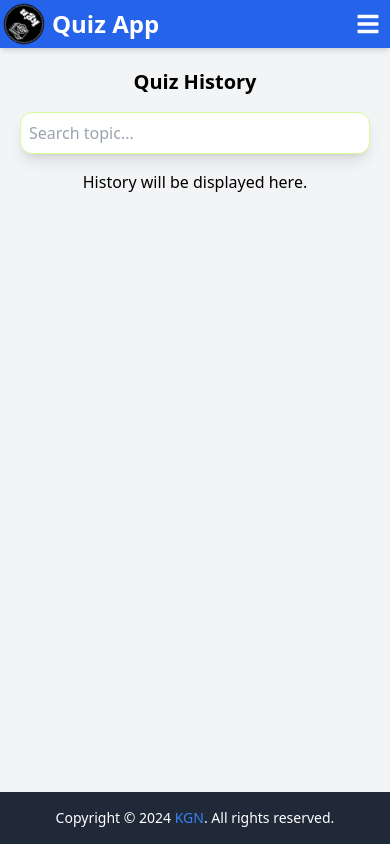
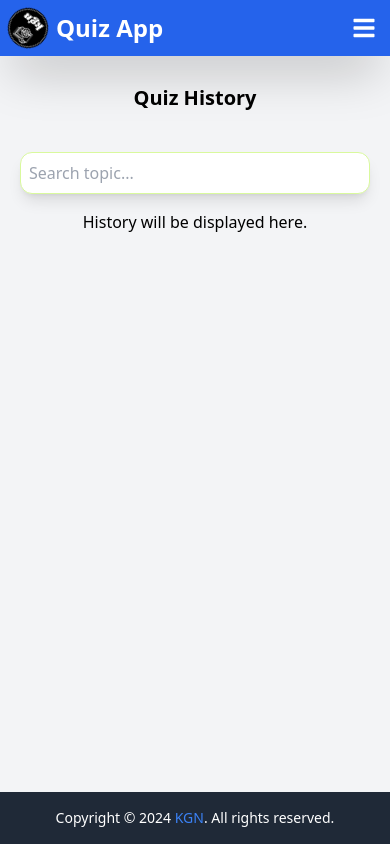
Before and after one commit to kaberege/kgn-fe-reactjs, a React (Vite) app in the folder kgn-quiz-app/: page /history in a window 390 px wide. Built offline with nearby package versions, Linux system fonts and the light colour scheme.

Commit message:
added tranition to the sidebar

```diff
--- a/kgn-quiz-app/src/App.jsx
+++ b/kgn-quiz-app/src/App.jsx
@@ -18,9 +18,9 @@ export default function App() {
   return (
 
     <div className={`${mode && "dark"}`}>
-      <div className="min-h-screen bg-gray-100 flex dark:bg-slate-900 flex-col transition duration-300">
-        <header className="bg-blue-600 dark:bg-slate-600 shadow-md transition duration-300">
-          <div className='max-w-7xl mx-auto flex flex-row items-center text-white p-1 text-center'>
+      <div className="min-h-screen bg-gray-100 flex dark:bg-slate-900 flex-col transition-colors duration-300">
+        <header className="fixed left-0 top-0 right-0 z-10 bg-blue-600 dark:bg-slate-600 shadow-2xl transition-colors duration-300">
+          <div className='max-w-7xl mx-auto flex flex-row items-center text-white max-sm:p-2 p-1 text-center'>
             <div className='flex flex-row flex-grow items-center gap-2'>
               <img src={logo} alt="logo" className="w-10 h-10 md:w-12 md:h-12 rounded-full animate-image cursor-pointer" title='kgn logo' />
               <h1 className="max-md:text-2xl text-3xl font-bold">Quiz App</h1>
@@ -31,7 +31,8 @@ export default function App() {
               <FaBars />
             </div>
             <nav
-              className={`shadow-lg ${hideNav && "max-sm:hidden"} max-sm:h-full max-sm:w-1/3 max-sm:fixed max-sm:top-0 max-sm:right-0 max-sm:p-2 max-sm:bg-blue-400 max-sm:dark:bg-slate-600 transition-transform duration-1000`}>
+              style={{ transition: "right 0.8s linear" }}
+              className={`shadow-lg ${hideNav ? "max-sm:-right-1/2 max-sm:overflow-hidden" : "max-sm:right-0 max-sm:w-1/2"} max-sm:h-full max-sm:fixed max-sm:top-0  max-sm:p-2 max-sm:bg-blue-600 max-sm:dark:bg-slate-600 transition-colors duration-300`}>
               <div
                 onClick={() => setHideNav(true)}
                 className=' flex text-2xl items-center justify-center float-end sm:hidden font-bold flex-row w-9 h-9 hover:bg-slate-400 rounded-full cursor-pointer' >
@@ -65,7 +66,7 @@ export default function App() {
         <main className="flex-grow p-5">
           <Outlet />
         </main>
-        <footer className="bg-gray-800 text-white p-4 text-center dark:text-slate-300 transition duration-300">
+        <footer className="bg-gray-800 text-white p-4 text-center dark:text-slate-300 transition-colors duration-300">
           <p className='text-sm'>Copyright &copy; {year} <a href='https://kaberege.github.io/kgn.github.io/' target='_blank' className='text-blue-500 transition hover:text-blue-700' title='Visit kgn website'>KGN</a>. All rights reserved.</p>
         </footer>
       </div>
--- a/kgn-quiz-app/src/components/History.jsx
+++ b/kgn-quiz-app/src/components/History.jsx
@@ -21,7 +21,7 @@ export default function History() {
     }, [quizHistory]);
 
     return (
-        <div className="max-sm:p-0 p-5">
+        <div className="max-sm:p-0 p-5 mt-16">
             <h2 className="max-md:text-xl text-2xl text-center font-semibold mb-4 dark:text-white">Quiz History</h2>
             {displayHistory.length > 0 && displayHistory[0].topic === "No matches found" &&
                 <button
@@ -38,7 +38,7 @@ export default function History() {
                 {displayHistory.length > 0 && displayHistory[0].topic === "No matches found" &&
                     <p className="text-red-500 text-center dark:text-slate-300">{displayHistory[0].topic}</p>
                 }
-                <div className="grid gap-2 md:grid-cols-2 xl:grid-cols-3 max-w-7xl mx-auto ">
+                <div className="grid gap-2 md:grid-cols-2 xl:grid-cols-3 max-w-7xl mx-auto mt-12 ">
                     {displayHistory.length > 0 && displayHistory[0].topic !== "No matches found" &&
                         displayHistory.map(item => (
                             <div key={item.id} className="border w-full rounded p-4 mb-4 bg-gray-200 shadow cursor-pointer transition duration-300 hover:scale-105 dark:bg-stone-700  dark:text-slate-300">
--- a/kgn-quiz-app/src/components/QuizLayout.jsx
+++ b/kgn-quiz-app/src/components/QuizLayout.jsx
@@ -9,7 +9,7 @@ const QuizLayout = () => {
     const currentState = useQuizStore(state => state.quizState);
 
     return (
-        <div className="max-w-2xl mx-auto max-sm:px-0 p-5">
+        <div className="max-w-2xl mx-auto max-sm:px-0 p-5 mt-16">
             {currentState === "start" && <QuizStart />}
             {currentState === "quiz" && <QuestionCard />}
             {currentState === "score" && <ScoreSummary />}
--- a/kgn-quiz-app/src/components/SearchingBar.jsx
+++ b/kgn-quiz-app/src/components/SearchingBar.jsx
@@ -21,7 +21,7 @@ export default function SearchingBar() {
     }, [filterHistory])
 
     return (
-        <div className="mb-4 mt-4 max-w-96 mx-auto">
+        <div className="mb-4 mt-10 max-w-96 mx-auto">
             <input
                 type="search"
                 value={search}
```
